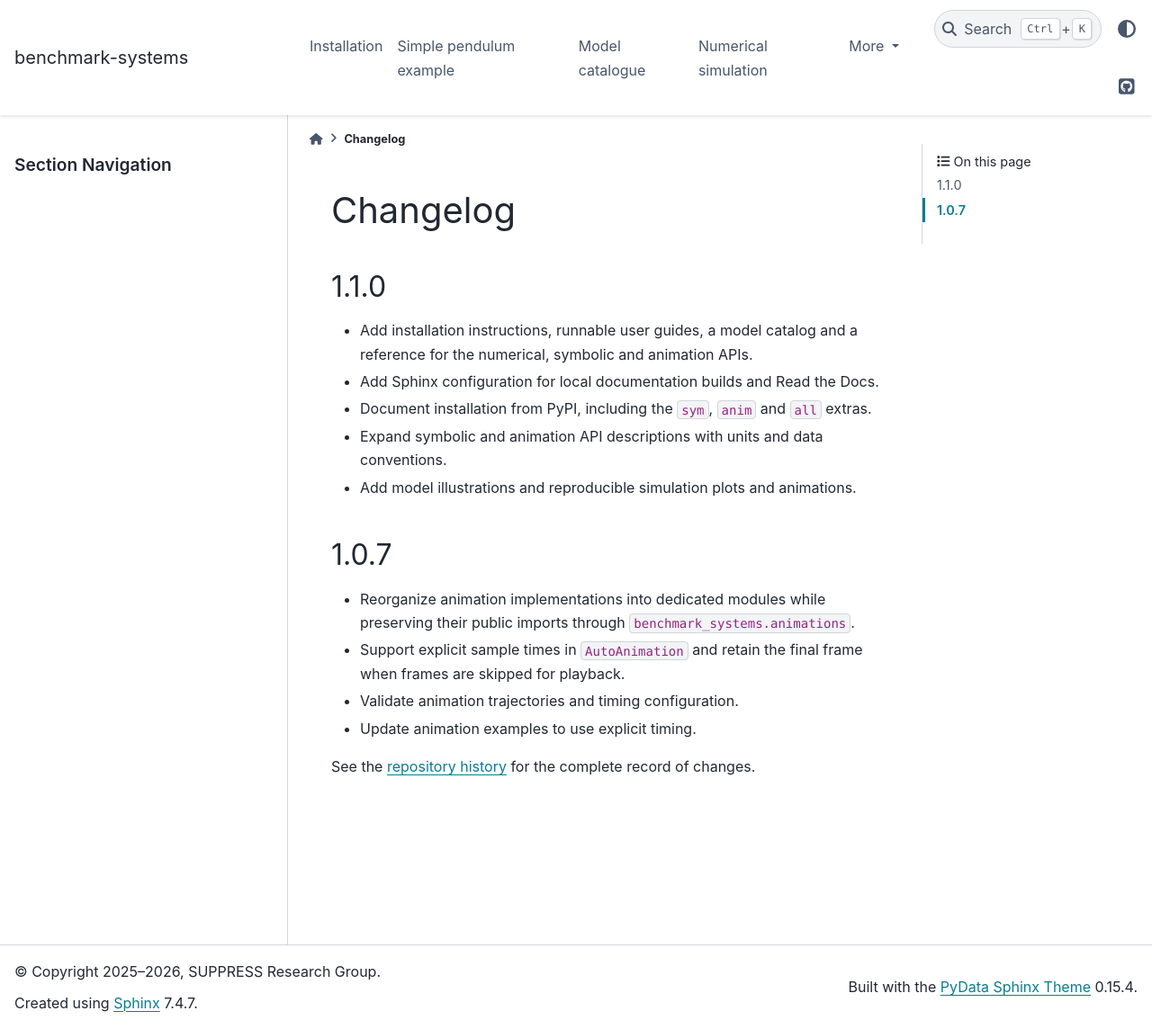
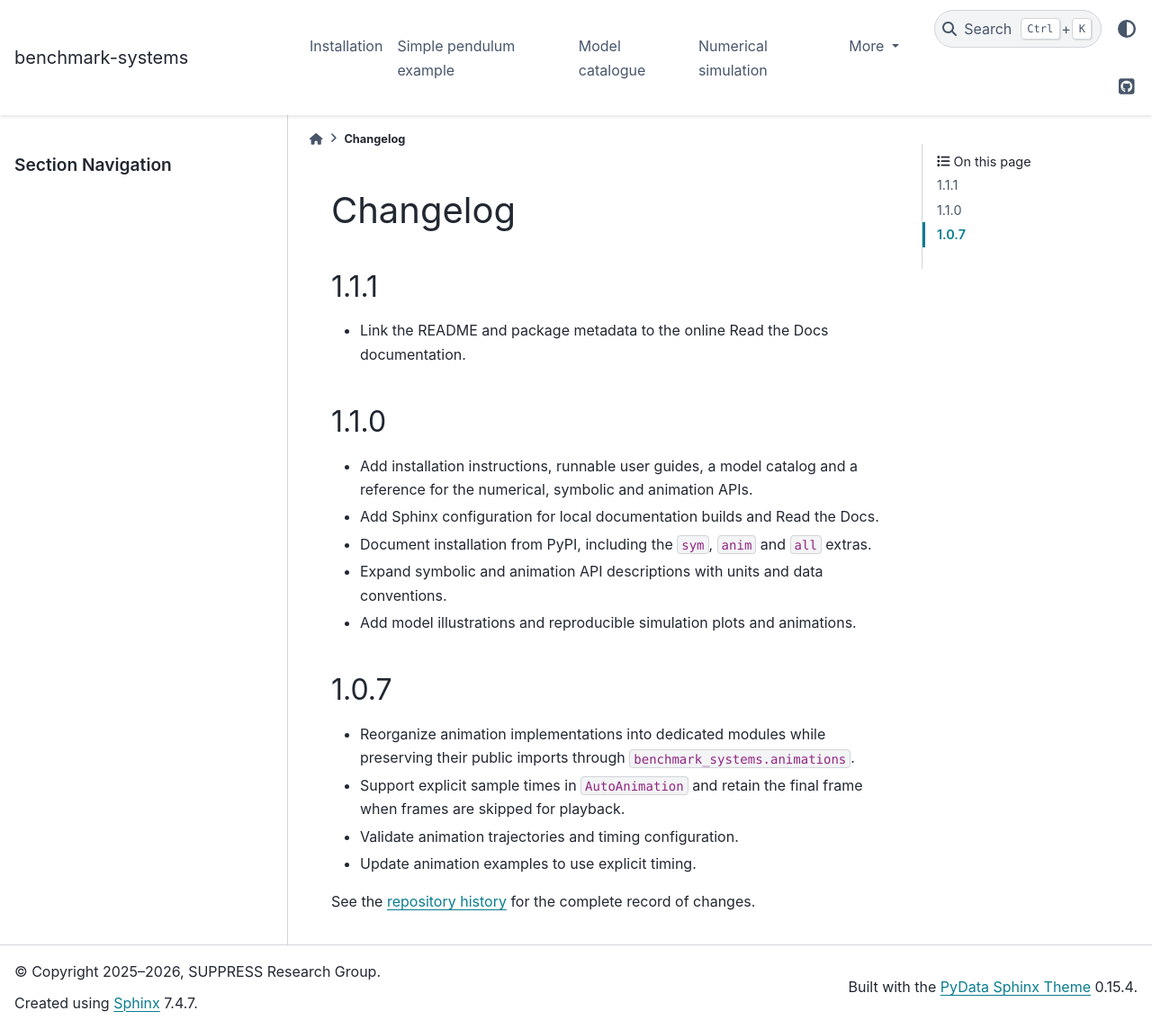
Before and after one commit to ggonzm/benchmark-systems, a Sphinx documentation site: the page built from docs/changelog.md, in a window 1280 px wide and 1144 px high. Shown: the whole window at 90% size. Built offline with Sphinx 7.4.7 and the PyData theme 0.15.4, drawn with Linux system fonts in a browser that asks for light colours.

Commit message:
Link online documentation and bump version to 1.1.1

```diff
--- a/docs/changelog.md
+++ b/docs/changelog.md
@@ -1,4 +1,8 @@
 # Changelog
+
+## 1.1.1
+
+- Link the README and package metadata to the online Read the Docs documentation.
 
 ## 1.1.0
 
--- a/pyproject.toml
+++ b/pyproject.toml
@@ -1,6 +1,6 @@
 [project]
 name = "benchmark-systems"
-version = "1.1.0"
+version = "1.1.1"
 description = "Nonlinear benchmark models for numerical simulation, symbolic analysis and trajectory animation"
 authors = [
     {name = "Guzmán", email = "ggonzm@unileon.es"},
@@ -18,6 +18,7 @@
 ]
 
 [project.urls]
+Documentation = "https://benchmark-systems.readthedocs.io/en/latest/"
 Source = "https://github.com/ggonzm/benchmark-systems"
 Issues = "https://github.com/ggonzm/benchmark-systems/issues"
 
--- a/src/benchmark_systems/__init__.py
+++ b/src/benchmark_systems/__init__.py
@@ -1,6 +1,6 @@
 from .models import *
 
-__version__ = '1.1.0'
+__version__ = '1.1.1'
 
 from .models import __all__ as _model_exports
 
```
Also changed, not shown: AGENTS.md (+1 -1 lines), README.md (+3 -3 lines).
